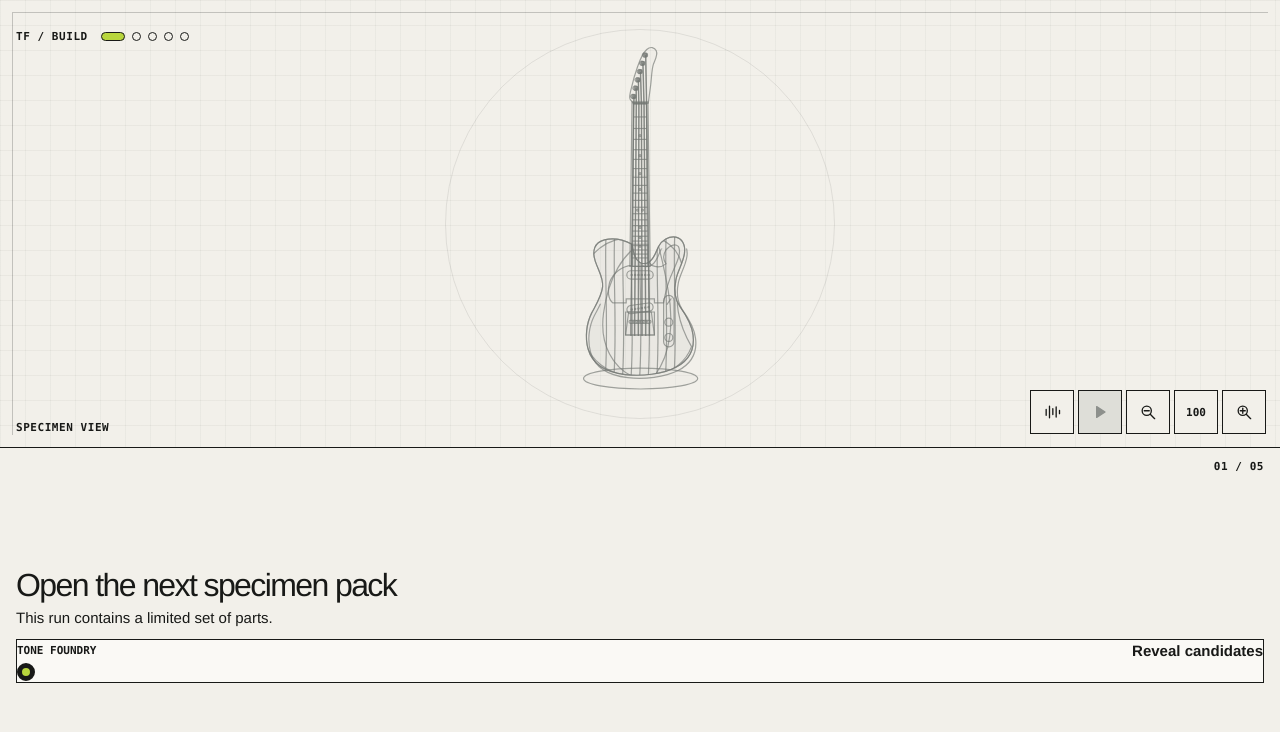
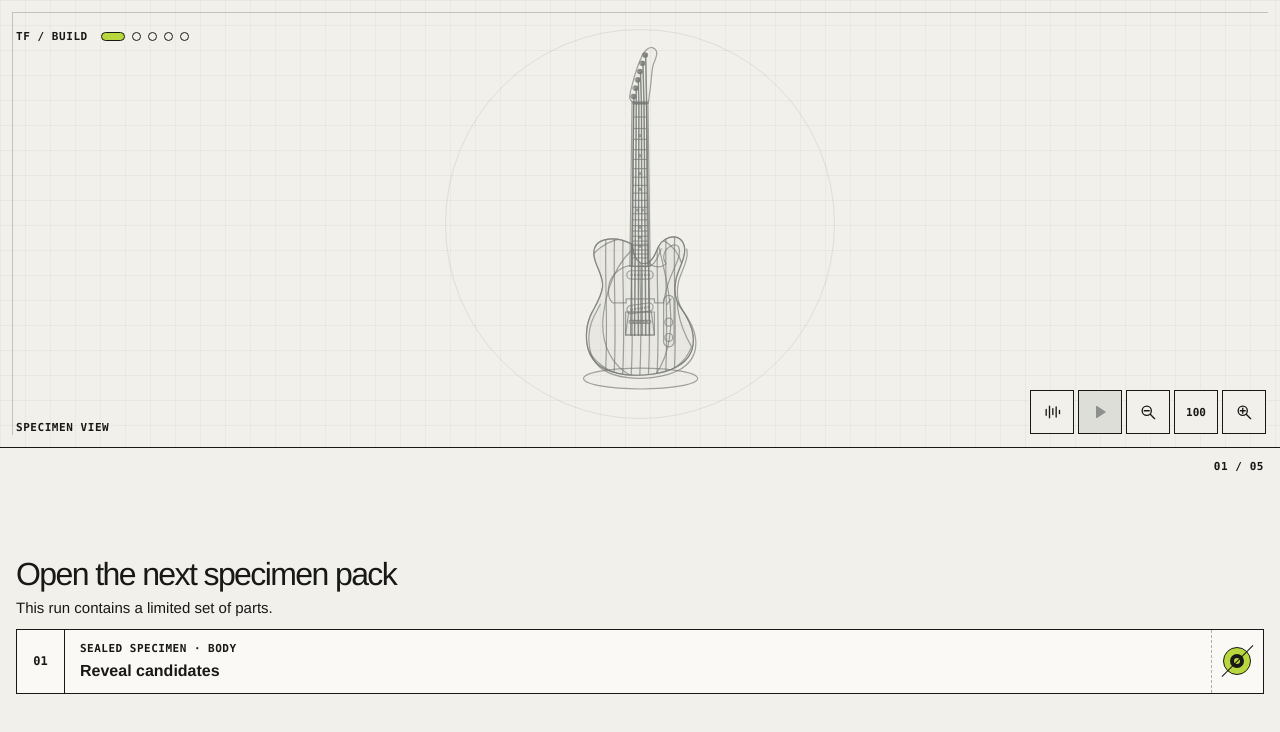
Before and after one commit to yinxinghuan/tone-foundry, a React (Vite) app: page / in a window 1280 px wide. Both pictures are taken after a click on the button "Begin a new specimen". Shown: the top 732 px of the page. Built offline with nearby package versions, Linux system fonts and the light colour scheme.

Commit message:
Fix sealed specimen reveal control

```diff
--- a/src/ToneFoundry/components/BuildRun.less
+++ b/src/ToneFoundry/components/BuildRun.less
@@ -87,7 +87,17 @@
 .tfrun-build__panel{position:relative;z-index:3;display:grid;align-content:center;gap:11px;min-height:310px;padding:20px 16px max(16px,env(safe-area-inset-bottom));background:@paper}
 .tfrun-build__folio{position:absolute;top:13px;right:16px;display:flex;gap:10px;font:700 11px/1 SFMono-Regular,Consolas,monospace;letter-spacing:.05em}.tfrun-build__folio span{display:none}
 .tfrun-build__prompt{padding-right:70px}.tfrun-build__prompt h2{margin:0;font-size:clamp(25px,6vw,32px);font-weight:520;letter-spacing:-.05em;line-height:1.02}.tfrun-build__prompt p{margin:7px 0 0;font-size:15px;line-height:1.35}
-.tfrun-case{position:relative;display:grid;grid-template-columns:1fr auto;align-items:center;width:100%;min-height:70px;padding:0 14px;border:1px solid @ink!important;background:@white!important;text-align:left}.tfrun-case span{font:650 11px/1.2 SFMono-Regular,Consolas,monospace}.tfrun-case b{font-size:15px}.tfrun-case i{width:18px;height:18px;border:5px solid @ink;border-radius:50%;background:@green}
+.tfrun-case{position:relative;display:grid;grid-template-columns:48px minmax(0,1fr) 52px;align-items:stretch;width:100%;min-height:84px;padding:0;border:1px solid @ink!important;background:@white!important;text-align:left;overflow:hidden}
+.tfrun-case::after{content:"";position:absolute;right:51px;top:0;bottom:0;border-left:1px dashed rgba(24,25,23,.34)}
+.tfrun-case__number{display:grid;place-items:center;border-right:1px solid @ink;font:700 12px/1 SFMono-Regular,Consolas,monospace}
+.tfrun-case__copy{display:grid;align-content:center;gap:7px;min-width:0;padding:12px 15px}
+.tfrun-case__copy small{overflow:hidden;font:700 11px/1.2 SFMono-Regular,Consolas,monospace;letter-spacing:.045em;text-overflow:ellipsis;white-space:nowrap}
+.tfrun-case__copy b{font-size:16px;font-weight:700;line-height:1.15}
+.tfrun-case__seal{position:relative;align-self:center;justify-self:center;width:28px;height:28px;border:1px solid @ink;border-radius:50%;background:@green;transition:transform 160ms ease,background 160ms ease}
+.tfrun-case__seal::before{content:"";position:absolute;inset:6px;border:4px solid @ink;border-radius:50%}
+.tfrun-case__seal::after{content:"";position:absolute;left:50%;top:-9px;width:1px;height:44px;background:@ink;transform:rotate(45deg)}
+.tfrun-case:hover .tfrun-case__copy{background:rgba(184,214,61,.18)}
+.tfrun-case:active .tfrun-case__seal{background:@white;transform:rotate(35deg) scale(.9)}
 .tfrun-offers{display:grid;gap:0;border-top:1px solid @ink}.tfrun-offer{position:relative;display:grid;grid-template-columns:58px minmax(0,1fr) auto 16px;align-items:center;width:100%;min-width:0;min-height:54px;padding:0 5px;border-bottom:1px solid @line!important;background:transparent!important;text-align:left}
 .tfrun-offer__serial{font:650 10px/1 SFMono-Regular,Consolas,monospace}.tfrun-offer b{overflow:hidden;padding-right:7px;font-size:14px;font-weight:650;text-overflow:ellipsis;white-space:nowrap}.tfrun-offer small{font-size:11px}.tfrun-offer i{width:10px;height:10px;border:1px solid @ink;border-radius:50%}
 .tfrun-offer--archive small{color:@rust;font-weight:700}.tfrun-offer.is-selected{padding-left:10px;background:@green!important}.tfrun-offer.is-selected i{border:3px solid @ink;background:@white}
--- a/src/ToneFoundry/components/BuildRun.tsx
+++ b/src/ToneFoundry/components/BuildRun.tsx
@@ -243,7 +243,14 @@ export function BuildRun() {
     <div className="tfrun-build__panel">
       <div className="tfrun-build__folio" aria-hidden="true"><span>SPECIMEN BUILD</span><b>{String(stageIndex+1).padStart(2,'0')} / 05</b></div>
       <div className="tfrun-build__prompt"><h2>{screen === 'sealed' ? c.sealed : c.chooseTitle[stage]}</h2><p>{screen === 'sealed' ? c.sealedNote : c.chooseDetail[stage]}</p></div>
-      {screen === 'sealed' ? <button className="tfrun-case" type="button" onClick={openCase}><span aria-hidden="true">TONE FOUNDRY</span><b>{c.open}</b><i aria-hidden="true" /></button> : <>
+      {screen === 'sealed' ? <button className="tfrun-case" type="button" onClick={openCase}>
+        <span className="tfrun-case__number" aria-hidden="true">{String(stageIndex + 1).padStart(2, '0')}</span>
+        <span className="tfrun-case__copy">
+          <small>{locale === 'zh' ? `密封部件 · ${c.stages[stage]}` : `SEALED SPECIMEN · ${c.stages[stage].toUpperCase()}`}</small>
+          <b>{c.open}</b>
+        </span>
+        <i className="tfrun-case__seal" aria-hidden="true" />
+      </button> : <>
         <div className="tfrun-offers">{offers.map((offer)=><button type="button" key={offer.id} className={`tfrun-offer tfrun-offer--${offer.grade} ${selectedOffer?.id===offer.id?'is-selected':''}`} onClick={()=>{engineRef.current?.stopAll();if(auditionTimerRef.current!==null)window.clearTimeout(auditionTimerRef.current);auditionTimerRef.current=null;setAuditioning(false);setSelectedOffer(offer)}} aria-pressed={selectedOffer?.id===offer.id}><span className="tfrun-offer__serial">{offer.serial}</span><b>{partLabel(offer.part)}</b><small>{gradeLabel(offer.grade)}</small><i aria-hidden="true" /></button>)}</div>
         <button className="tfrun-primary" type="button" onClick={mountPart} disabled={!selectedOffer}>{c.mount}</button>
       </>}
```
